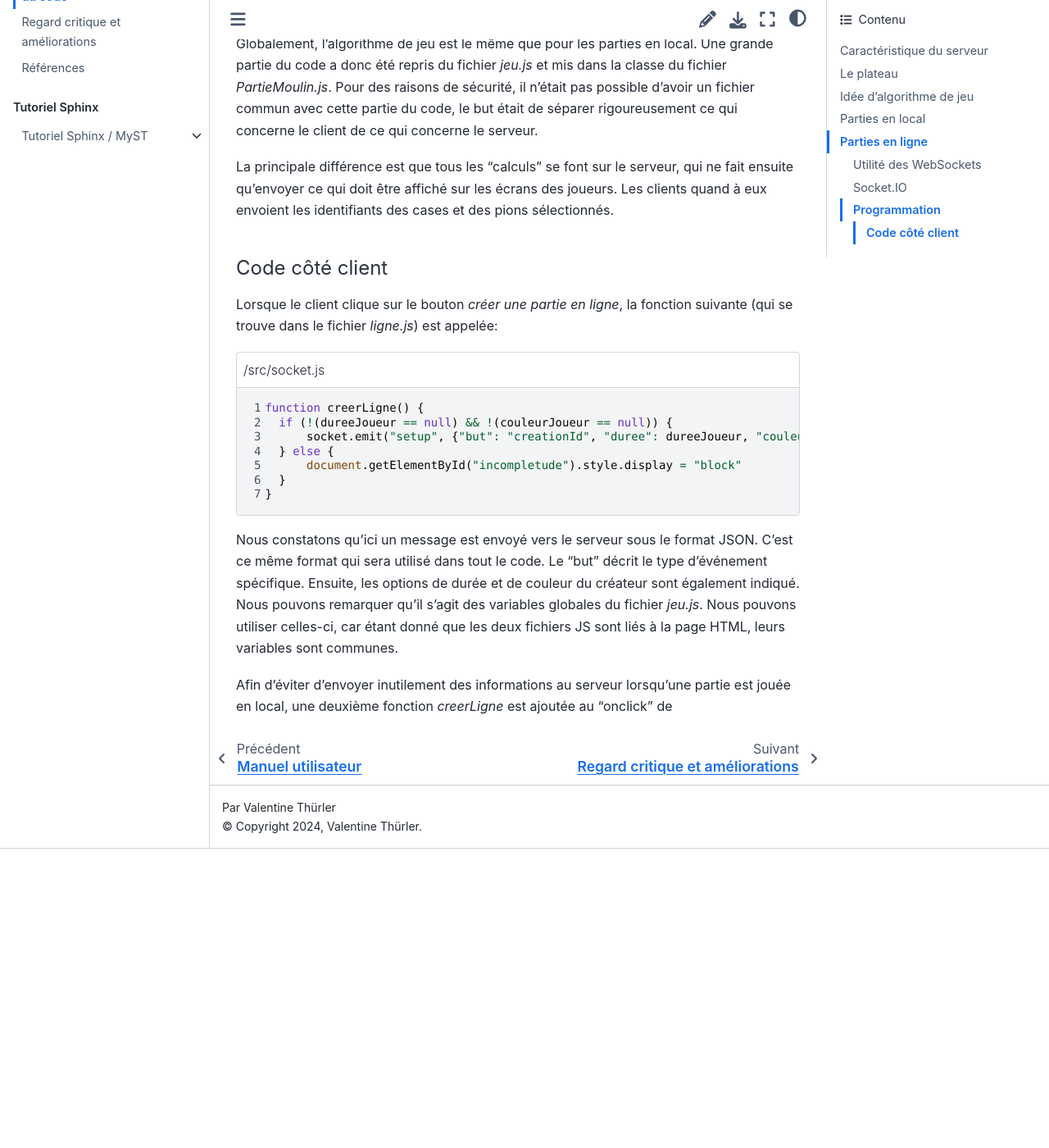
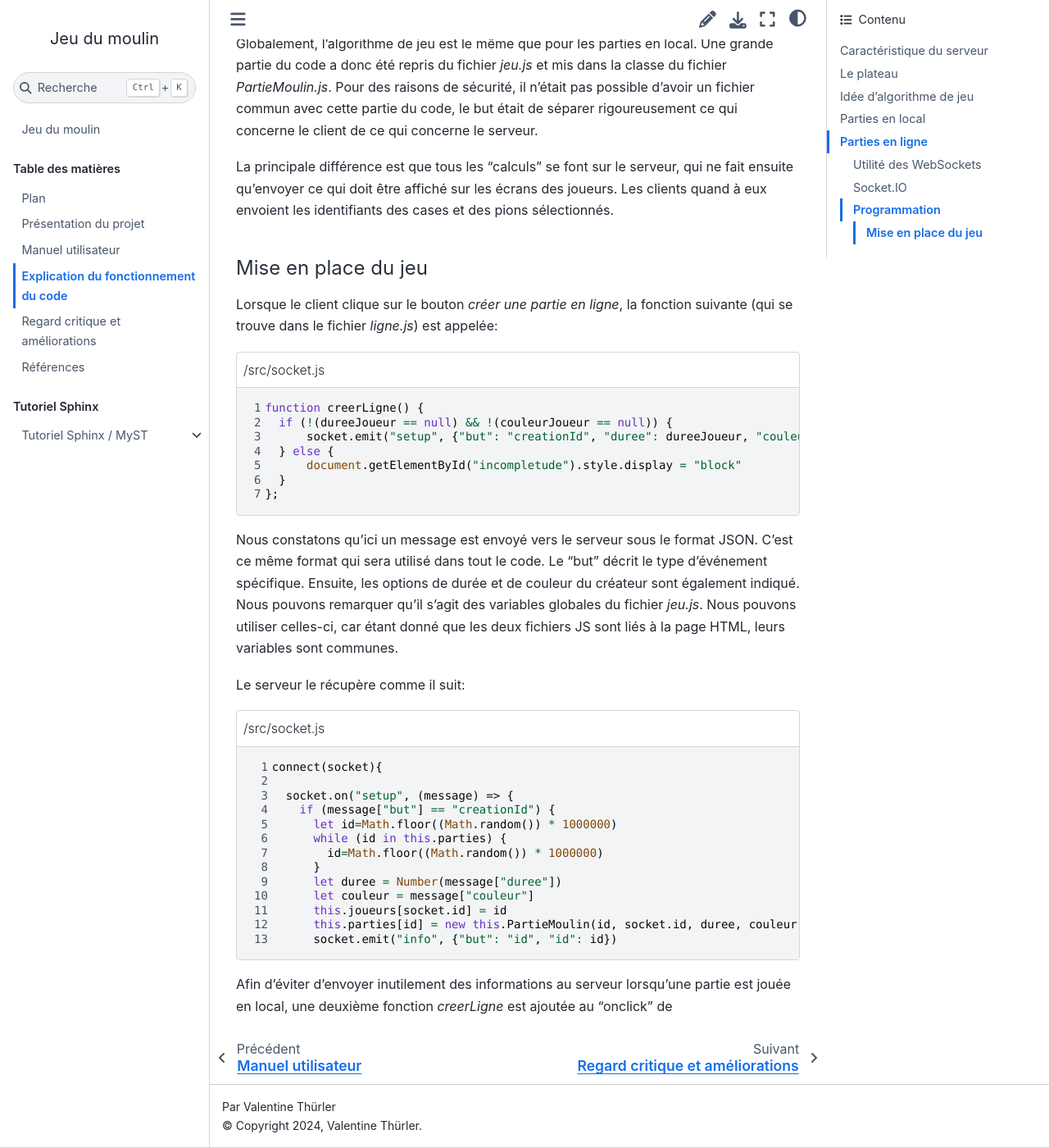
Before and after one commit to valentinethrlr/projet_moulin_documentation, a Sphinx documentation site: the page built from source/explication.md, in a window 1280 px wide and 1400 px high, scrolled down 12125 px. Shown: the whole window at 82% size. Built offline with Sphinx 7.4.7 and the Sphinx Book theme 1.1.4, drawn with Linux system fonts in a browser that asks for light colours; cross-references to code outside the pages are shown as plain code; before the commit the page ends 13160 px from its top, so only the background shows below that.

Commit message:
explications

````diff
--- a/source/explication.md
+++ b/source/explication.md
@@ -266,7 +266,7 @@ Globalement, l'algorithme de jeu est le même que pour les parties en local. Une
 
 La principale différence est que tous les "calculs" se font sur le serveur, qui ne fait ensuite qu'envoyer ce qui doit être affiché sur les écrans des joueurs. Les clients quand à eux envoient les identifiants des cases et des pions sélectionnés.
 
-#### Code côté client
+#### Mise en place du jeu
 
 Lorsque le client clique sur le bouton <em>créer une partie en ligne</em>, la fonction suivante (qui se trouve dans le fichier <em>ligne.js</em>) est appelée:
 
@@ -278,4 +278,15 @@ Lorsque le client clique sur le bouton <em>créer une partie en ligne</em>, la f
 ```
 Nous constatons qu'ici un message est envoyé vers le serveur sous le format JSON. C'est ce même format qui sera utilisé dans tout le code. Le "but" décrit le type d'événement spécifique. Ensuite, les options de durée et de couleur du créateur sont également indiqué. Nous pouvons remarquer qu'il s'agit des variables globales du fichier <em>jeu.js</em>. Nous pouvons utiliser celles-ci, car étant donné que les deux fichiers JS sont liés à la page HTML, leurs variables sont communes.
 
+Le serveur le récupère comme il suit:
+
+```{literalinclude} /src/socket.js
+:language: js
+:caption: /src/socket.js
+:linenos: true
+:lines: 54-66
+```
+
+
+
 Afin d'éviter d'envoyer inutilement des informations au serveur lorsqu'une partie est jouée en local, une deuxième fonction <em>creerLigne</em> est ajoutée au "onclick" de
--- a/source/src/socket.js
+++ b/source/src/socket.js
@@ -49,4 +49,34 @@ function creerLigne() {
   } else {
       document.getElementById("incompletude").style.display = "block"
   }
-}
+};
+
+connect(socket){
+
+  socket.on("setup", (message) => {
+    if (message["but"] == "creationId") {
+      let id=Math.floor((Math.random()) * 1000000)
+      while (id in this.parties) {
+        id=Math.floor((Math.random()) * 1000000)
+      }
+      let duree = Number(message["duree"])
+      let couleur = message["couleur"]
+      this.joueurs[socket.id] = id
+      this.parties[id] = new this.PartieMoulin(id, socket.id, duree, couleur)
+      socket.emit("info", {"but": "id", "id": id})
+
+    } else if (message["but"] == "idConnexion") {
+      if (message["id"] in this.parties && this.parties[message["id"]].joueur2 == null) {
+        this.joueurs[socket.id] = message["id"]
+        this.parties[message["id"]].joueur2 = socket.id
+        this.commencerPartie(message["id"])
+      } else {
+        socket.emit("info", {"but" : "fausseId"})
+      }
+    } else if (message["but"] == "case") {
+      this.parties[message["id"]].joue(message["case"], socket.id)
+    } else if (message["but"] == "pion") {
+      this.parties[message["id"]].selectionne(message["pion"], socket.id)
+    }
+  })
+};
````
